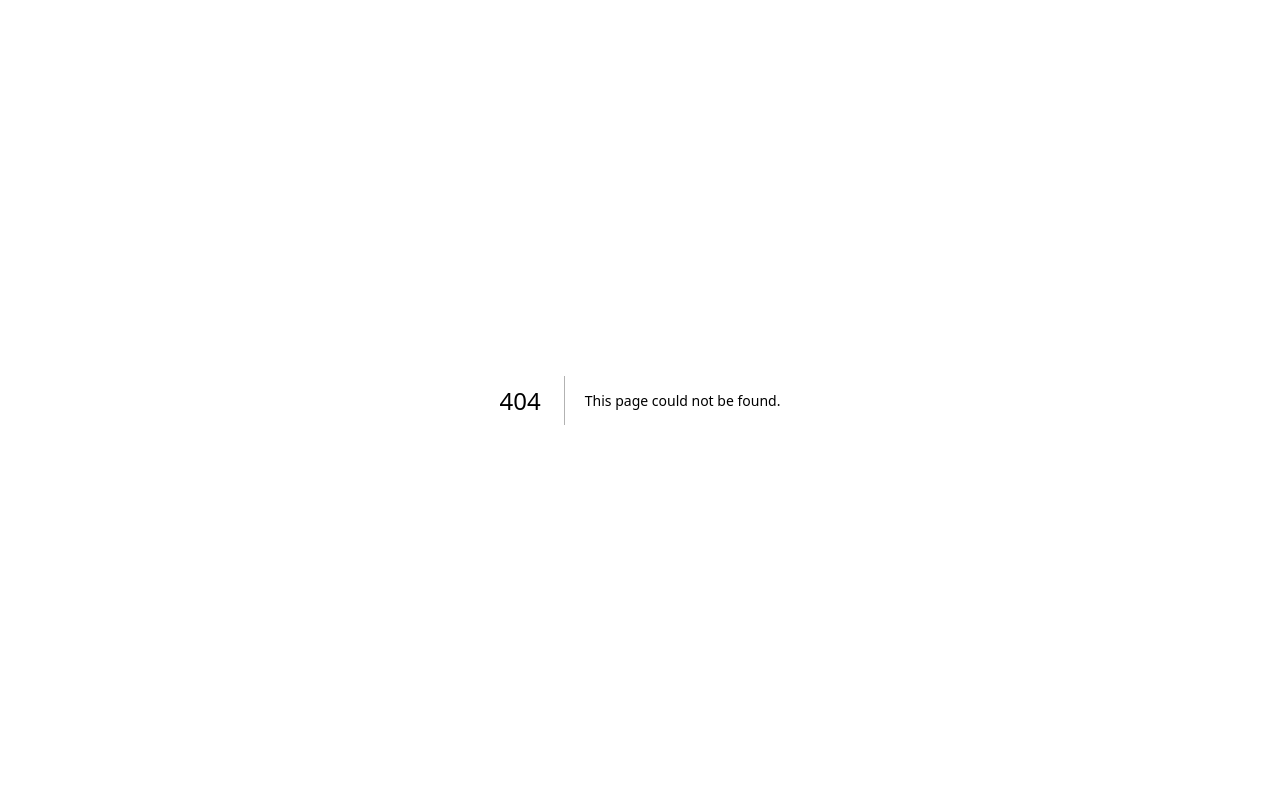
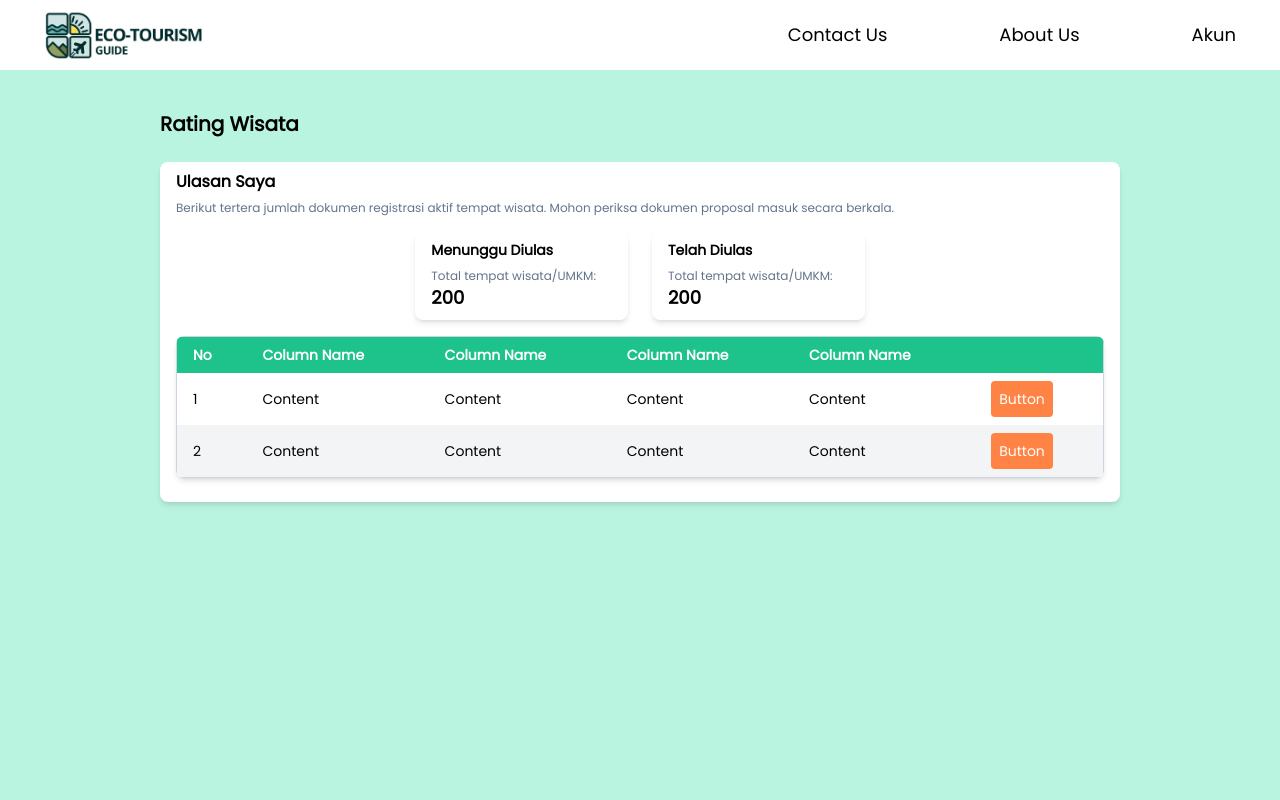
Before and after one commit to Zahrahfzhm/EcoTourismGuide, a Next.js app in the folder ecotourismguide_next/: page /Wisatawan/Rating in a window 1280 px wide. Before the commit this address had no page. Shown: the top 800 px of the page. Built offline with nearby package versions, Linux system fonts and the light colour scheme.

Commit message:
UI Sprint 3 - Rating

```diff
--- /dev/null
+++ b/ecotourismguide_next/src/app/Wisatawan/Rating/Review/page.js
@@ -0,0 +1,7 @@
+import RatingWisata from "@/components/Content/RatingWisata/Rate";
+
+export default function Review(){
+    return(
+        <RatingWisata/>
+    );
+}
--- /dev/null
+++ b/ecotourismguide_next/src/app/Wisatawan/Rating/page.js
@@ -0,0 +1,7 @@
+import DaftarRating from "@/components/Content/RatingWisata/table";
+
+export default function Rating(){
+    return(
+      <DaftarRating/>
+    );
+}
--- a/ecotourismguide_next/src/app/Wisatawan/layout.js
+++ b/ecotourismguide_next/src/app/Wisatawan/layout.js
@@ -1,6 +1,6 @@
-import "../globals.css";
+
 import WisatawanContainer from "@/components/Container/DashboardWisatawan";
-import Header from "../components/Navbar/header";
+import Header from "@/components/Navbar/header";
 import Footer from "@/components/Navbar/footer";
 
 export const metadata = {
--- a/ecotourismguide_next/src/components/Container/DashboardAdmin/midContainer.js
+++ b/ecotourismguide_next/src/components/Container/DashboardAdmin/midContainer.js
@@ -1,6 +1,6 @@
 export default function MidContainer({children}){
     return(
-        <div className=" bg-gradient-to-b from-[#1EC28B] from-5% via-[#B9F4E0] via-35% to-gray-100 rounded-lg overflow-y-auto shadow-md w-3/4">
+        <div className=" bg-gradient-to-b from-[#1679AB] from-5% via-[#B9F4E0] via-35% to-gray-100 rounded-lg overflow-y-auto shadow-md w-3/4">
             {children}
         </div>
     )
--- a/ecotourismguide_next/src/components/Container/DashboardWisatawan/index.js
+++ b/ecotourismguide_next/src/components/Container/DashboardWisatawan/index.js
@@ -1,9 +1,7 @@
 export default function WisatawanContainer({ children }) {
     return (
-      <div>
-        <section className="bg-[#B9F4E0] min-h-screen">
-          {children}
-        </section>
+      <div className="bg-[#B9F4E0] min-h-screen">
+        {children}
       </div>
     );
 }
--- /dev/null
+++ b/ecotourismguide_next/src/components/Content/RatingWisata/Rate.js
@@ -0,0 +1,32 @@
+import { Star } from "@phosphor-icons/react/dist/ssr";
+
+export default function RatingWisata(){
+    return(
+        <div className="flex flex-col mx-40">
+            <p className="pt-10 text-xl font-bold">Rating Wisata</p>
+
+            <div className="mt-6 px-4 py-2 bg-white rounded-lg shadow-md">
+                <p className="text-base font-semibold text-balance">TelU Ocean View</p>
+                <p className="mt-1 text-xs font-normal text-slate-500 text-pretty">Graha Merah Putih, The Telkom Hub, Jl. Gatot Subroto No.Kav. 52, RT.6/RW.1, Kuningan Bar., Kec. Mampang Prpt., Kota Jakarta Selatan, Daerah Khusus Ibukota Jakarta 12710</p>
+                <p className="text-xs font-normal text-slate-500 text-pretty">Dikunjungi pada tanggal dd/mm/yy.</p>
+
+                <div className="flex flex-col">
+                    <div className="flex flex-row mt-6">
+                        <Star size={46} className=""/>
+                        <Star size={46} className=""/>
+                        <Star size={46} className=""/>
+                        <Star size={46} className=""/>
+                        <Star size={46} className=""/>
+                    </div>
+
+                    <p className="mt-8 text-sm font-semibold text-balance">Berikan ulasanmu, apa yang bikin kamu puas?</p>
+                    <textarea type="text" className="mt-1.5 px-4 py-2 w-1/2 h-36 border border-gray-400 rounded-lg text-xs text-top" style={{ lineHeight: '1' }} placeholder="Yuk, ceritain kepuasanmu tentang kualitas tempat wisata dan pelayanannya" />
+
+                    <p className="mt-8 text-sm font-semibold text-balance">Unggah pengalaman mengesankanmu</p>
+
+                </div>
+
+            </div>
+        </div>
+    );
+}
--- /dev/null
+++ b/ecotourismguide_next/src/components/Content/RatingWisata/table.js
@@ -0,0 +1,69 @@
+export default function DaftarRating(){
+    return(
+        <div className="flex flex-col mx-40">
+            <p className="pt-10 text-xl font-bold">Rating Wisata</p>
+
+            <div className="mt-6 px-4 py-2 bg-white rounded-lg shadow-md">
+                <p className="text-base font-semibold text-balance">Ulasan Saya</p>
+                <p className="mt-1.5 text-xs font-normal text-slate-500 text-pretty">Berikut tertera jumlah dokumen registrasi aktif tempat wisata. Mohon periksa dokumen proposal masuk secara berkala.</p>
+
+                <div className="flex flex-row mx-12 mt-4 gap-x-6 justify-center">
+                    <div className="px-4 pr-8 py-2 bg-white rounded-lg shadow-md">
+                        <p className="text-sm font-semibold">Menunggu Diulas</p>
+                        <p className="mt-2 text-xs font-normal text-slate-500">Total tempat wisata/UMKM:</p>
+                        <p className="text-lg font-semibold">200</p>
+                    </div>
+
+                    <div className="px-4 pr-8 py-2 bg-white rounded-lg shadow-md">
+                        <p className="text-sm font-semibold">Telah Diulas</p>
+                        <p className="mt-2 text-xs font-normal text-slate-500">Total tempat wisata/UMKM:</p>
+                        <p className="text-lg font-semibold">200</p>
+                    </div>
+                </div>
+
+                <div className="bg-white rounded-lg shadow-md my-4 overflow-hidden">
+                    <table className="w-full border border-collapse border-slate-300 table-auto">
+                        <thead className="bg-[#1EC28B] text-sm font-bold text-white">
+                            <tr>
+                                <th className="px-4 py-2 text-left font-semibold">No</th>
+                                <th className="px-4 py-2 text-left font-semibold">Column Name</th>
+                                <th className="px-4 py-2 text-left font-semibold">Column Name</th>
+                                <th className="px-4 py-2 text-left font-semibold">Column Name</th>
+                                <th className="px-4 py-2 text-left font-semibold">Column Name</th>
+                                <th className="px-4 py-2"></th>
+                            </tr>
+                        </thead>
+                        <tbody className="text-sm font-normal">
+                            <tr>
+                                <td className="px-4 py-2">1</td>
+                                <td className="px-4 py-2">Content</td>
+                                <td className="px-4 py-2">Content</td>
+                                <td className="px-4 py-2">Content</td>
+                                <td className="px-4 py-2">Content</td>
+                                <td className="px-4 py-2">
+                                    <button className="bg-[#FF8345] hover:bg-[#c17a3a] text-white font-medium py-2 px-2 rounded">
+                                        Button
+                                    </button>
+                                </td>
+                            </tr>
+
+                            <tr className="bg-gray-100">
+                                <td className="px-4 py-2">2</td>
+                                <td className="px-4 py-2">Content</td>
+                                <td className="px-4 py-2">Content</td>
+                                <td className="px-4 py-2">Content</td>
+                                <td className="px-4 py-2">Content</td>
+                                <td className="px-4 py-2">
+                                    <button className="bg-[#FF8345] hover:bg-[#c17a3a] text-white font-medium py-2 px-2 rounded">
+                                        Button
+                                    </button>
+                                </td>
+                            </tr>
+                        </tbody>
+                    </table>
+                </div>
+
+            </div>
+        </div>
+    );
+}
--- a/ecotourismguide_next/src/components/Content/VerifikasiRegistrasi/monitor.js
+++ b/ecotourismguide_next/src/components/Content/VerifikasiRegistrasi/monitor.js
@@ -1,12 +1,14 @@
 "use client"
 
+import { useRouter } from 'next/navigation';
 import MainContainer from "@/components/Container/DashboardAdmin/midContainer";
 
 export default function MonitorVerifikasi(){
+    const router = useRouter();
 
     const handleClickTable = (event) => {
         event.preventDefault()
-        router.push('/DinasPariwisata/Verifiksasi/DaftarProposal');
+        router.push('/DinasPariwisata/Verifikasi/DaftarProposal');
     };
 
     return(
```
